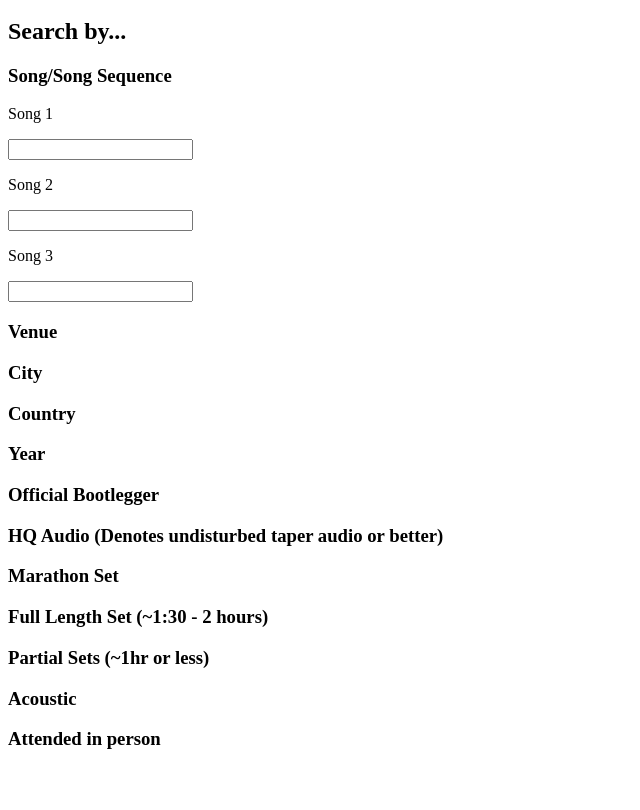
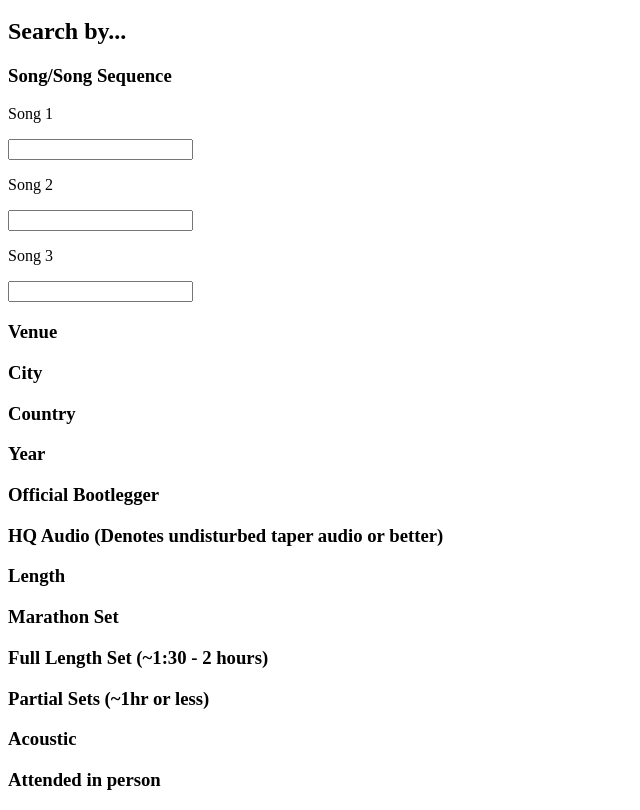
Before and after one commit to nteuber74/King-Gizzard-Database, a plain HTML site: page index.html in a window 1280 px wide. Shown: the part 100-910 px from the top of the page, without its empty margins (0-640 px from the left). Before the commit the page ends 869 px from the top, so only its background shows below. Drawn offline with Linux system fonts and the light colour scheme.

Commit message:
added database

```diff
--- a/index.html
+++ b/index.html
@@ -24,6 +24,7 @@
         <!--Binaries-->
         <h3>Official Bootlegger</h3>
         <h3>HQ Audio (Denotes undisturbed taper audio or better)</h3>
+        <h3>Length</h3>
         <h3>Marathon Set</h3>
         <h3>Full Length Set (~1:30 - 2 hours)</h3>
         <h3>Partial Sets (~1hr or less)</h3>
```
Also changed, not shown: 1 other file.
